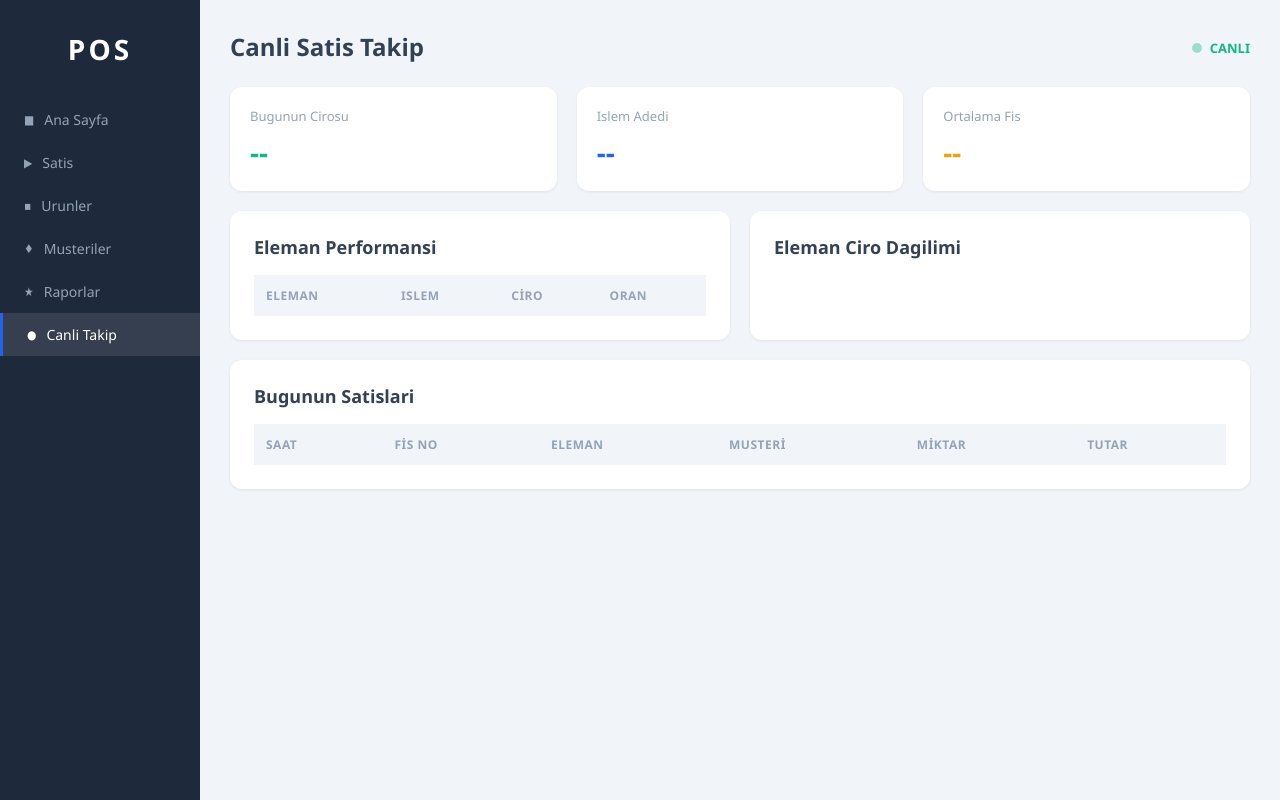
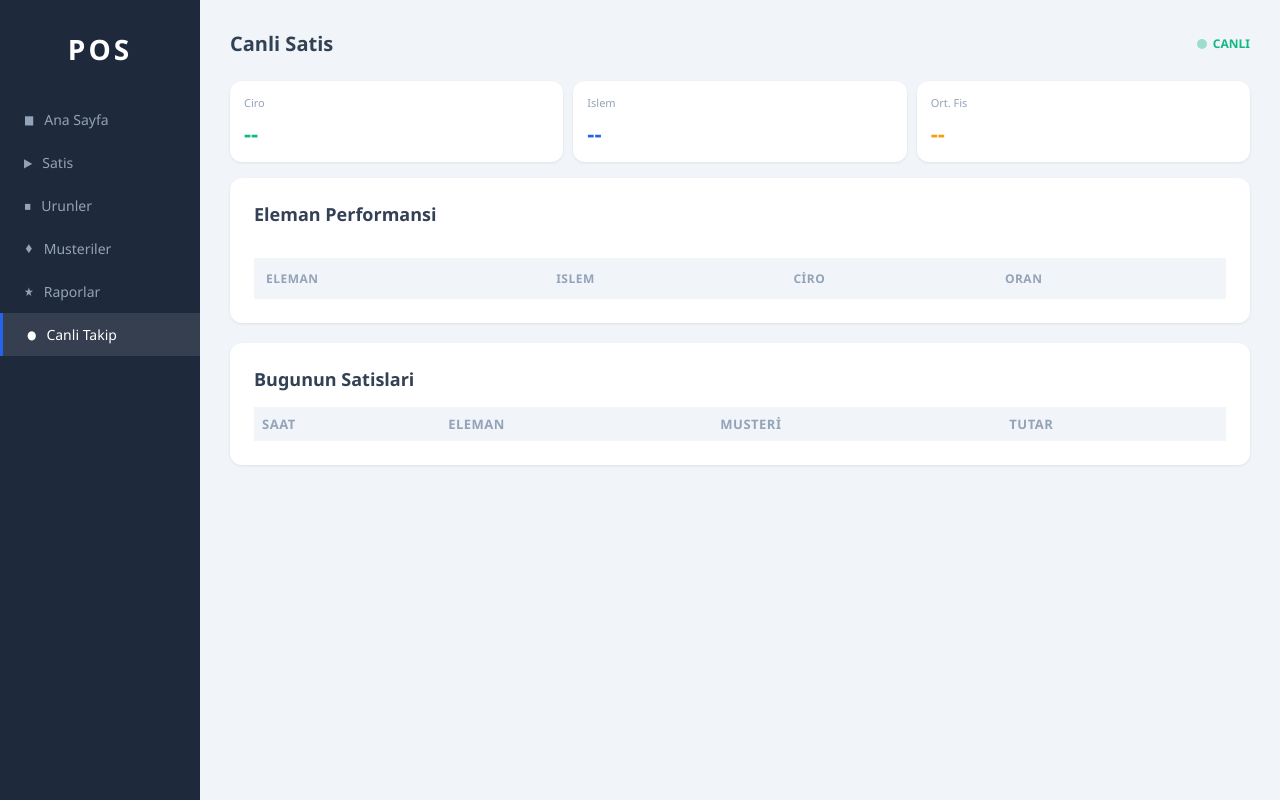
Before and after one commit to tavukcu/pos-system, a Flask app: page /canli in a window 1280 px wide. Run offline with Flask 3, Linux system fonts and the light colour scheme; data that the repository does not hold is empty; some libraries are stand-ins or nearby versions.

Commit message:
Canli takip mobil responsive iyilestirmesi
- Stat kartlari, tablolar ve bar chart mobilde kucultuldu
- Gereksiz kolonlar (Fis No, Miktar) kaldirildi
- Eleman performansi ve ciro dagilimi tek karta birlestirildi
- 768px altinda font, padding ve gap degerler optimize edildi

Co-Authored-By: Claude Sonnet 4.6 <noreply@anthropic.com>

```diff
--- a/templates/canli.html
+++ b/templates/canli.html
@@ -1,33 +1,34 @@
 {% extends "base.html" %}
 {% block title %}Canli Satis Takip - POS{% endblock %}
 {% block content %}
-<div class="page-header">
-    <h1>Canli Satis Takip</h1>
-    <div>
-        <span id="son-guncelleme" style="color:var(--text-light);font-size:13px;margin-right:12px"></span>
-        <span id="canli-dot" style="display:inline-block;width:10px;height:10px;border-radius:50%;background:var(--success);animation:pulse 2s infinite"></span>
-        <span style="font-size:13px;color:var(--success);font-weight:600;margin-left:4px">CANLI</span>
+<div class="page-header canli-header">
+    <h1>Canli Satis</h1>
+    <div class="canli-status">
+        <span id="son-guncelleme"></span>
+        <span class="canli-dot"></span>
+        <span class="canli-label">CANLI</span>
     </div>
 </div>
 
-<div class="grid grid-3" style="margin-bottom:20px">
+<div class="canli-stats">
     <div class="stat-card">
-        <div class="label">Bugunun Cirosu</div>
+        <div class="label">Ciro</div>
         <div class="value success" id="c-ciro">--</div>
     </div>
     <div class="stat-card">
-        <div class="label">Islem Adedi</div>
+        <div class="label">Islem</div>
         <div class="value primary" id="c-adet">--</div>
     </div>
     <div class="stat-card">
-        <div class="label">Ortalama Fis</div>
+        <div class="label">Ort. Fis</div>
         <div class="value warning" id="c-ort">--</div>
     </div>
 </div>
 
-<div class="grid grid-2">
+<div class="canli-grid">
     <div class="card">
         <h2>Eleman Performansi</h2>
+        <div id="eleman-chart" style="padding:8px 0"></div>
         <div class="table-wrapper">
             <table>
                 <thead><tr><th>Eleman</th><th>Islem</th><th>Ciro</th><th>Oran</th></tr></thead>
@@ -35,18 +36,13 @@
             </table>
         </div>
     </div>
-
-    <div class="card">
-        <h2>Eleman Ciro Dagilimi</h2>
-        <div id="eleman-chart" style="padding:20px 0"></div>
-    </div>
 </div>
 
 <div class="card">
     <h2>Bugunun Satislari</h2>
     <div class="table-wrapper">
-        <table>
-            <thead><tr><th>Saat</th><th>Fis No</th><th>Eleman</th><th>Musteri</th><th>Miktar</th><th>Tutar</th></tr></thead>
+        <table class="satis-tablo">
+            <thead><tr><th>Saat</th><th>Eleman</th><th>Musteri</th><th>Tutar</th></tr></thead>
             <tbody id="satis-table"></tbody>
         </table>
     </div>
@@ -57,39 +53,44 @@
     0%, 100% { opacity: 1; }
     50% { opacity: 0.3; }
 }
-.eleman-bar-container {
-    margin-bottom: 12px;
-}
-.eleman-bar-label {
-    display: flex;
-    justify-content: space-between;
-    font-size: 13px;
-    margin-bottom: 4px;
-    font-weight: 600;
-}
-.eleman-bar-track {
-    height: 28px;
-    background: var(--bg);
-    border-radius: 6px;
-    overflow: hidden;
-}
-.eleman-bar-fill {
-    height: 100%;
-    border-radius: 6px;
-    transition: width 0.5s ease;
-    display: flex;
-    align-items: center;
-    padding-left: 8px;
-    font-size: 12px;
-    font-weight: 600;
-    color: #fff;
-}
-.satis-row-new {
-    animation: highlight 2s ease;
-}
 @keyframes highlight {
     from { background: #dbeafe; }
     to { background: transparent; }
+}
+.canli-header { flex-wrap: wrap; gap: 8px; }
+.canli-header h1 { font-size: 20px; }
+.canli-status { display: flex; align-items: center; gap: 6px; }
+.canli-status #son-guncelleme { color: var(--text-light); font-size: 11px; }
+.canli-dot { display: inline-block; width: 10px; height: 10px; border-radius: 50%; background: var(--success); animation: pulse 2s infinite; }
+.canli-label { font-size: 12px; color: var(--success); font-weight: 700; }
+
+.canli-stats { display: grid; grid-template-columns: repeat(3, 1fr); gap: 10px; margin-bottom: 16px; }
+.canli-stats .stat-card { padding: 14px; }
+.canli-stats .stat-card .value { font-size: 22px; }
+.canli-stats .stat-card .label { font-size: 11px; }
+
+.canli-grid { margin-bottom: 16px; }
+
+.eleman-bar-container { margin-bottom: 10px; }
+.eleman-bar-label { display: flex; justify-content: space-between; font-size: 12px; margin-bottom: 3px; font-weight: 600; }
+.eleman-bar-track { height: 24px; background: var(--bg); border-radius: 6px; overflow: hidden; }
+.eleman-bar-fill { height: 100%; border-radius: 6px; transition: width 0.5s ease; display: flex; align-items: center; padding-left: 8px; font-size: 11px; font-weight: 600; color: #fff; }
+
+.satis-row-new { animation: highlight 2s ease; }
+.satis-tablo td, .satis-tablo th { padding: 8px; font-size: 13px; }
+
+@media (max-width: 768px) {
+    .canli-stats .stat-card .value { font-size: 18px; }
+    .canli-stats .stat-card .label { font-size: 10px; }
+    .canli-stats .stat-card { padding: 10px; }
+    .canli-stats { gap: 6px; margin-bottom: 12px; }
+    .canli-header h1 { font-size: 16px; }
+    .card { padding: 14px; margin-bottom: 12px; }
+    .card h2 { font-size: 15px; margin-bottom: 10px; }
+    .satis-tablo td, .satis-tablo th { padding: 6px 4px; font-size: 12px; }
+    .eleman-bar-label { font-size: 11px; }
+    .eleman-bar-track { height: 22px; }
+    .eleman-bar-fill { font-size: 10px; }
 }
 </style>
 {% endblock %}
@@ -147,13 +148,11 @@ async function yukle() {
             const yeniMi = oncekiSatislar.length > 0 && !oncekiIdler.includes(s.id);
             return `<tr class="${yeniMi ? 'satis-row-new' : ''}" style="cursor:pointer" onclick="showSatisDetay('${s.id}',${s.fis_no},'${s.tarih}')">
                 <td><strong>${s.saat}</strong></td>
-                <td>${s.fis_no}</td>
                 <td><span class="badge badge-success">${s.eleman || '-'}</span></td>
                 <td>${s.musteri || '-'}</td>
-                <td>${s.miktar.toFixed(2)}</td>
                 <td><strong>${formatMoney(s.tutar)}</strong></td>
             </tr>`;
-        }).join('') || '<tr><td colspan="6">Henuz satis yok</td></tr>';
+        }).join('') || '<tr><td colspan="4">Henuz satis yok</td></tr>';
 
         oncekiSatislar = data.satislar;
 
```
